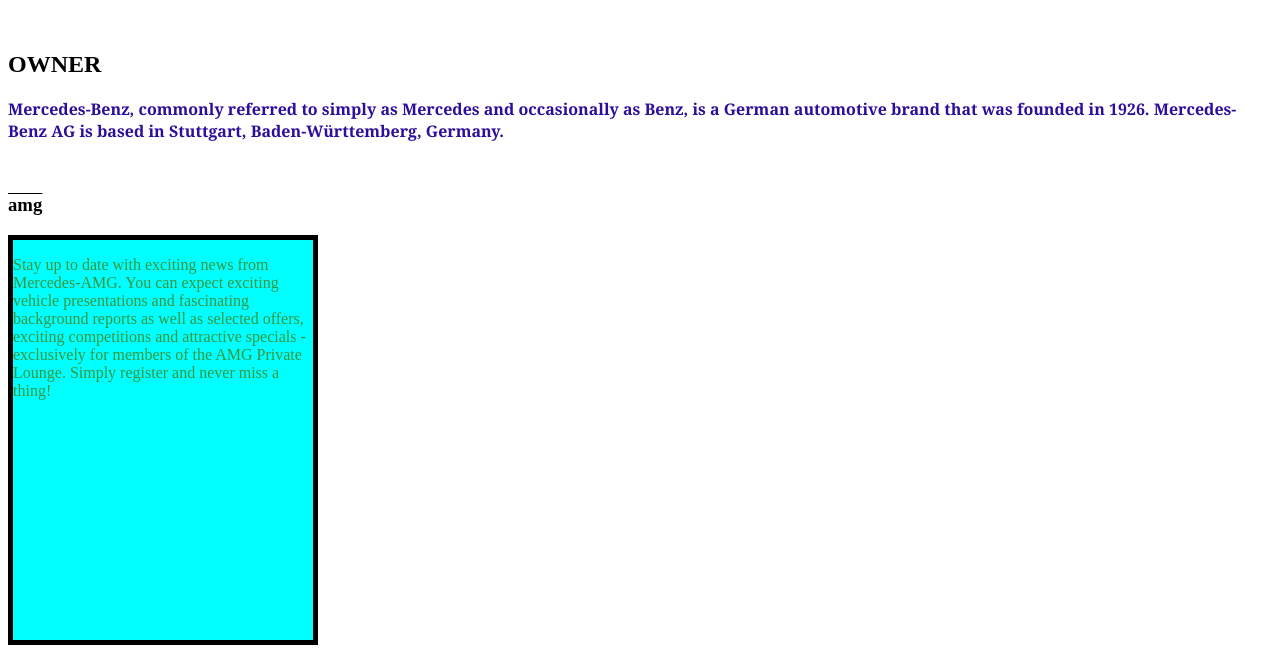
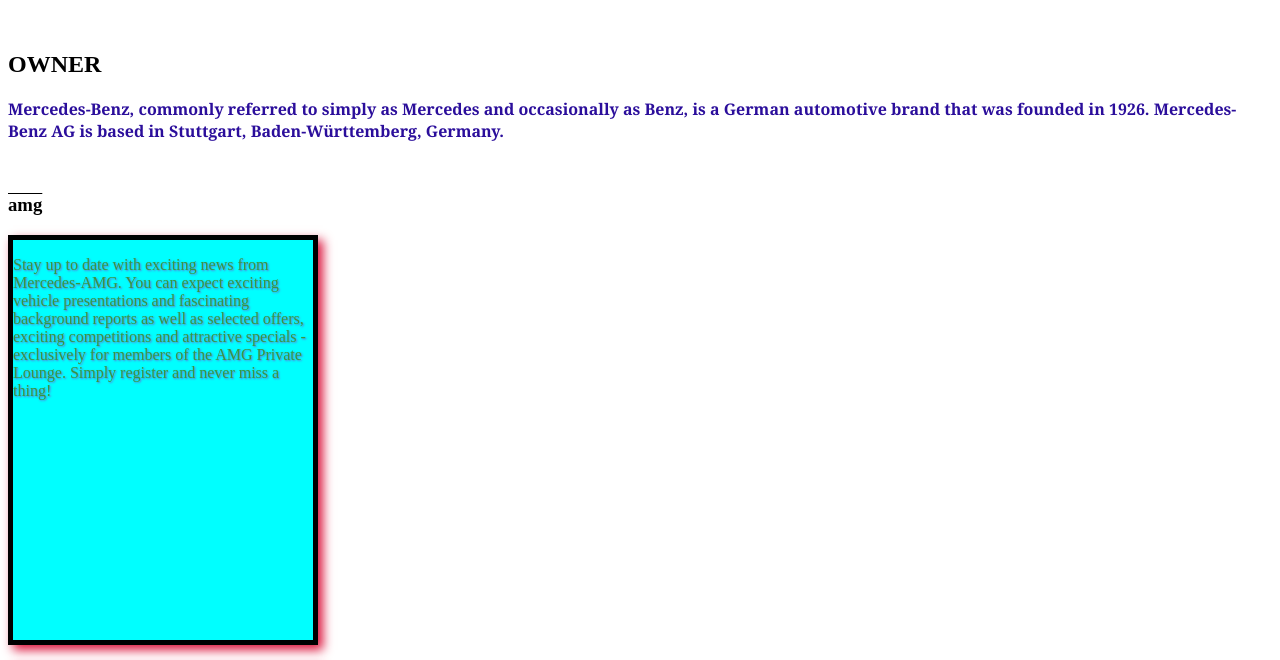
Before and after one commit to matsue-code/Types-text-styling, a plain HTML site: page index.html in a window 1280 px wide. Shown: the part 121-781 px from the top of the page. Drawn offline with Linux system fonts and the light colour scheme.

Commit message:
fourth commit

```diff
--- a/styl.css
+++ b/styl.css
@@ -19,6 +19,8 @@ div {
     height: 400px;
     background-color: aqua;
     border: 5px solid black;
+    box-shadow: 5px 5px 10px crimson;
+    text-shadow: 1px 1px 2px rgba(158, 34, 189, 0.685);
 }
 
 #mat {
```
